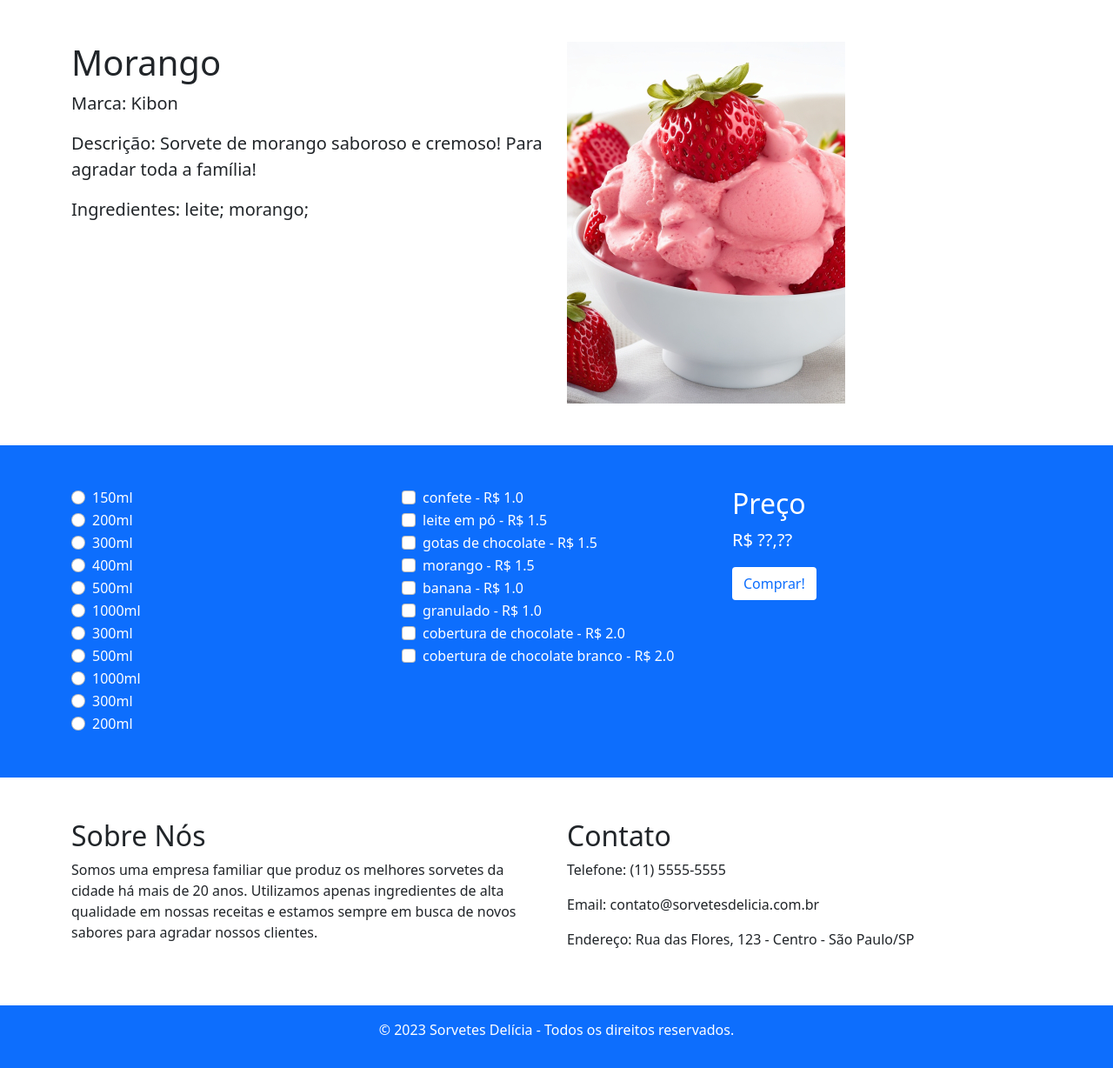
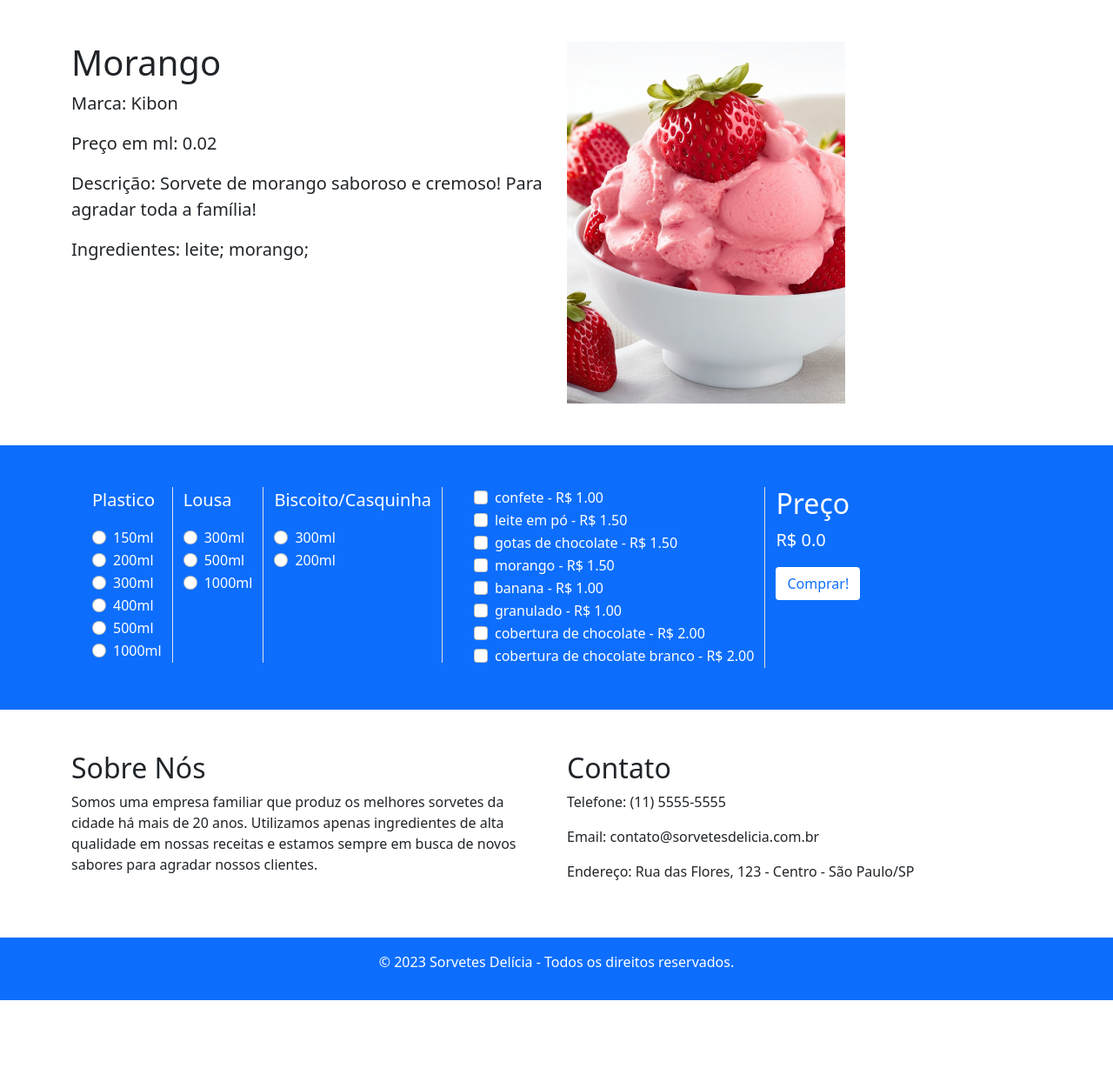
Before and after one commit to ThiagoSallesSantos/Trabalho_WEB, a Django app: page /sorvete/1 in a window 1280 px wide. Shown: the part 56-1284 px from the top of the page at 87% size. After the commit the page ends 1206 px from the top, so only its background shows below. Run offline with Django 4.2, Linux system fonts and the light colour scheme; data comes from the database, SQL or seed files in the repository.

Commit message:
pagina sorvete finalizada

```diff
--- a/sorvete_delicia/polls/templates/index.html
+++ b/sorvete_delicia/polls/templates/index.html
@@ -14,7 +14,7 @@
                             <h5 class="card-title">{{sorvete.sabor}}</h5>
                             <p class="card-text">
                                 Marca: {{sorvete.marca}} <br>
-                                Preço por mL: R${{sorvete.preco}}
+                                Preço por ml: R${{sorvete.preco}}
                             </p>
                             <a href="http://localhost:8000/sorvete/{{sorvete.id}}" class="btn btn-primary">Compre agora!</a>
                         </div>
--- a/sorvete_delicia/polls/templates/sorvete.html
+++ b/sorvete_delicia/polls/templates/sorvete.html
@@ -9,6 +9,9 @@
                 <h1>{{sorvete.sabor}}</h1>
                 <p class="lead">
                     <b>Marca: </b>{{sorvete.marca}}
+                </p>
+                <p class="lead">
+                    <b>Preço em ml: </b>{{sorvete.preco}}
                 </p>
                 <p class="lead">
                     <b>Descrição: </b>{{sorvete.descricao}}
@@ -32,30 +35,49 @@
 <section class="py-5 bg-primary text-white">
     <div class="container">
         <div class="row">
-            <div class="col-md-4">
-                {% for tigela in lista_tigelas %}
-                    <div class="form-check">
-                        <input class="form-check-input" type="radio" name="tigela" id="{{tigela.tamanho}}-{{tigela.tipo}}" value="{{tigela.tamanho}}">
-                        <label class="form-check-label" for="tigela">
-                            {{tigela.tamanho}}ml <br/>
-                        </label>
+            <div class="col-md-auto">
+                <div class="container">
+                    <div class="row">
+                        {% for tigela_tipo in lista_tigelas %}
+
+                            {% if tigela_tipo.tigelas%}
+
+                                <div class="col-md-auto border-end">
+                                    <p class="lead">
+                                        <b>{{tigela_tipo.tipo}}</b>
+                                    </p>
+                                    {% for tigela in tigela_tipo.tigelas %}
+                                        <div class="form-check">
+                                            <input class="form-check-input" type="radio" name="tigelas" id="{{tigela.id}}" value="{{tigela.tamanho}}">
+                                            <label class="form-check-label" for="tigelas">
+                                                {{tigela.tamanho}}ml <br/>
+                                            </label>
+                                        </div>
+                                    {% endfor %}
+                                </div>
+
+                            {% endif %}
+
+                        {% endfor %}
                     </div>
-                {% endfor %}
+                </div>
             </div>
-            <div class="col-md-4">
+            <div class="col-md-auto border-end">
                 {% for componente in lista_componentes %}
                     <div class="form-check">
-                        <input class="form-check-input" type="checkbox" name="componente" value="{{componente.preco}}" id="{{componente.nome}}">
-                        <label class="form-check-label" for="componente">
+                        <input class="form-check-input" type="checkbox" name="componentes" value="{{componente.preco}}" id="{{componente.id}}">
+                        <label class="form-check-label" for="componentes">
                             {{componente.nome}} - R$ {{componente.preco}}
                         </label>
                     </div>
                 {% endfor %}
             </div>
-            <div class="col-md-4">
+            <div class="col-md-auto">
                 <h2>Preço</h2>
-                <p class="lead" id="preco">R$ ??,??</p>
-                <a href="#" class="btn bg-white text-primary">Comprar!</a>
+                <p class="lead">
+                    R$ <span id="preco" value=0.0>0.0</span>
+                </p>
+                <a href="http://localhost:8000/" class="btn bg-white text-primary" id="comprar">Comprar!</a>
             </div>
         </div>
     </div>
@@ -69,12 +91,65 @@ window.addEventListener('load',
         calcula_preco();
     }, false);
 
-function disnable_tigelas(){
-    return false;
+
+var componentes = document.querySelectorAll("input[type=checkbox][name=componentes]");
+
+componentes.forEach(function(componente) {
+    componente.addEventListener('change', function() {
+        calcula_preco();
+    })
+});
+
+var tigelas = document.querySelectorAll("input[type=radio][name=tigelas]");
+tigelas.forEach(function(tigela) {
+    tigela.addEventListener('change', function() {
+        calcula_preco();
+    })
+});
+
+function get_tigela_selecionada(){
+    var lista_tigelas = document.getElementsByName('tigelas');
+    for(var i = 0; i < lista_tigelas.length; i++){
+        if(lista_tigelas[i].checked){
+            return lista_tigelas[i].value;
+        }
+    }
+    return 0.0
+}
+
+function get_componentes_selecionados(){
+    lista_componentes = document.getElementsByName('componentes');
+    var preco_componenetes_selecionados = 0.0
+    for(var i = 0; i < lista_componentes.length; i++){
+        if(lista_componentes[i].checked){
+            preco_componenetes_selecionados += Number(lista_componentes[i].value);
+        }
+    }
+    return preco_componenetes_selecionados
 }
 
 function calcula_preco(){
-    alert($("input[type='radio'][name='rate']:checked").val());
+    var tigela_selecionada = get_tigela_selecionada();
+    id_comprar = document.getElementById("comprar");
+    if(!tigela_selecionada){
+        id_comprar.setAttribute("disabled", "disabled");
+        return
+    }
+    id_comprar.removeAttribute("disabled")
+    var preco_componenetes_selecionados = get_componentes_selecionados();
+    preco = "{{sorvete.preco}}" * tigela_selecionada + preco_componenetes_selecionados;
+    id_preco = document.getElementById("preco");
+    id_preco.value = preco.toFixed(2);
+    id_preco.textContent = preco.toFixed(2)
+}
+
+function disnable_tigelas(){
+    var lista_tigelas = document.getElementsByName('tigelas');
+    for(var i = 0; i < lista_tigelas.length; i++){
+        if(lista_tigelas[i].value > "{{sorvete.estoque}}"*1000){
+            lista_tigelas[i].setAttribute("disabled", "disabled");
+        }
+    }
 }
 
 </script>
--- a/sorvete_delicia/polls/views.py
+++ b/sorvete_delicia/polls/views.py
@@ -11,7 +11,6 @@ def dictfetchall(cursor):
     ]
 
 def index(request):
-    print(f"Teste: {MEDIA_ROOT}")
     lista_sorvetes = list([])
     with connection.cursor() as cursor:
         SQL = """
@@ -33,11 +32,11 @@ def sorvete(request, id_sorvete):
         sorvete = dictfetchall(cursor)[0]
     return render(request, "sorvete.html", {"sorvete": sorvete,
                                             "lista_ingredientes": get_ingredientes_by_sorvete(id_sorvete),
-                                            "lista_tigelas": get_all_tigelas(),
-                                            "lista_componentes": get_all_componentes()
+                                            "lista_tigelas": organiza_lista_tigelas(get_all_tigelas()),
+                                            "lista_componentes": corrigi_preco(get_all_componentes())
                                         })
 
-## Paginas Auxiliares
+## Paginas Auxiliares - Acesso ao Banco
 
 def get_all_componentes():
     lista_componentes = list([])
@@ -48,7 +47,6 @@ def get_all_componentes():
         """
         cursor.execute(SQL)
         lista_componentes = dictfetchall(cursor)
-        print(lista_componentes)
     return lista_componentes
 
 def get_all_tigelas():
@@ -60,8 +58,21 @@ def get_all_tigelas():
         """
         cursor.execute(SQL)
         lista_tigelas = dictfetchall(cursor)
-        print(lista_tigelas)
     return lista_tigelas
+
+def get_ingredientes_by_componente(id_componente):
+    lista_ingredientes = list([])
+    with connection.cursor() as cursor:
+        SQL = f"""
+            SELECT polls_ingrediente.nome
+            FROM polls_ingrediente
+            INNER JOIN polls_sorvete_ingredientes ON
+            polls_ingrediente.id = polls_sorvete_ingredientes.ingrediente_id AND
+            polls_sorvete_ingredientes.sorvete_id = {id_componente};
+        """
+        cursor.execute(SQL)
+        lista_ingredientes = dictfetchall(cursor)
+    return lista_ingredientes
 
 def get_ingredientes_by_sorvete(id_sorvete):
     lista_ingredientes = list([])
@@ -77,7 +88,46 @@ def get_ingredientes_by_sorvete(id_sorvete):
         lista_ingredientes = dictfetchall(cursor)
     return lista_ingredientes
 
+## Paginas Auxiliares - Sem Acesso ao Banco
+
 def exibir_imagem(request, path_imagem):
     imagem_file = MEDIA_ROOT+"/"+path_imagem
     image_data = open(imagem_file, "rb").read()
     return HttpResponse(image_data, content_type="image/png")
+
+def corrigi_preco(lista, chave="preco"):
+    for index, dado in enumerate(lista):
+        lista[index][chave] = f'{dado[chave]:.2f}'
+    return lista
+
+def organiza_lista_tigelas(lista_tigelas):
+    lista_tigelas_organizada = dict({
+        "Plastico" : dict({
+            "tipo" : "Plastico",
+            "tigelas" : list([])
+        }),
+        "Lousa" : dict({
+            "tipo" : "Lousa",
+            "tigelas" : list([])
+        }),
+        "Biscoito/Casquinha" : dict({
+            "tipo" : "Biscoito/Casquinha",
+            "tigelas" : list([])
+        }),
+        "Outros" : dict({
+            "tipo" : "Outros",
+            "tigelas" : list([])
+        })
+    })
+    for dado in lista_tigelas:
+        match dado["tipo"]:
+            case "P":
+                chave = "Plastico"
+            case "L":
+                chave = "Lousa"
+            case "B":
+                chave = "Biscoito/Casquinha"
+            case _:
+                chave = "Outros."
+        lista_tigelas_organizada[chave]["tigelas"].append(dado)
+    return list(lista_tigelas_organizada.values())
```
